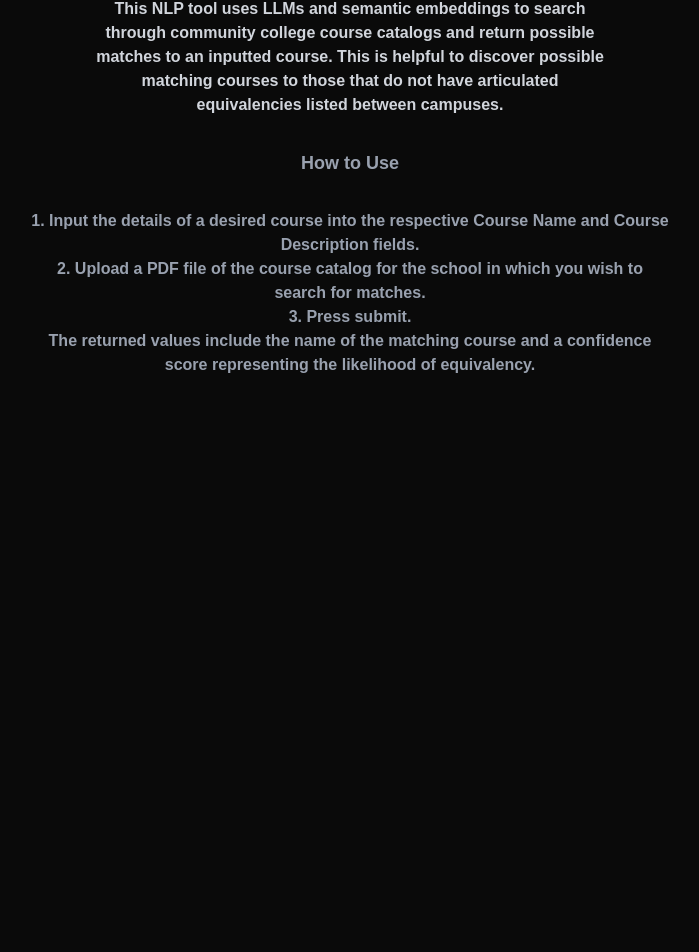
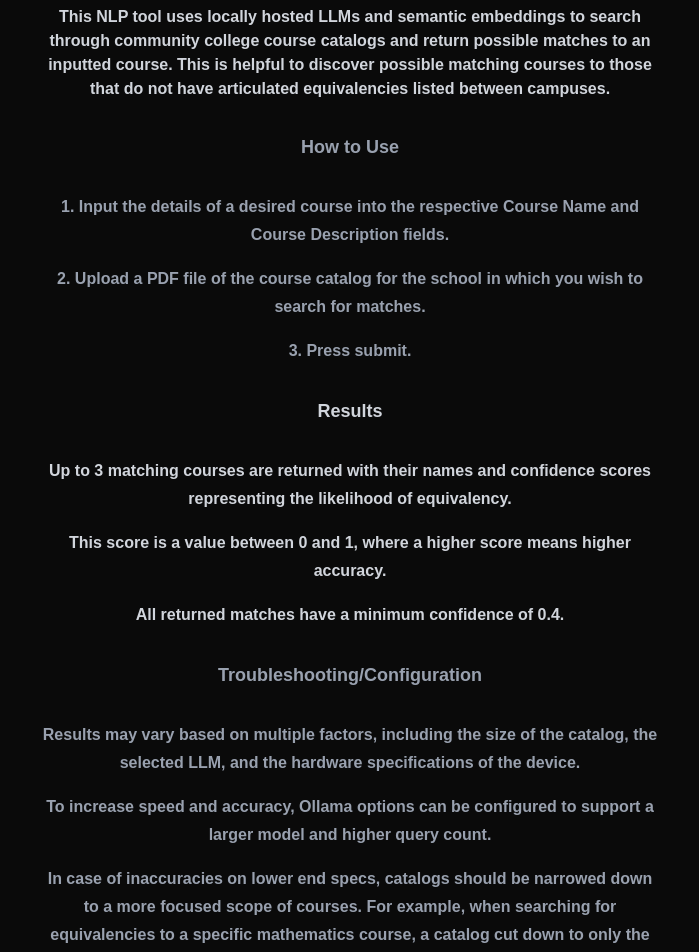
Before and after one commit to graBro1/pdf-course-matcher, a Next.js app: page /about in a window 1280 px wide. Shown: the part 167-1119 px from the top of the page, without its empty margins (290-989 px from the left). Before the commit the page ends 800 px from the top, so only its background shows below. Built offline with nearby package versions, Linux system fonts and the light colour scheme.

Commit message:
Add documentation and more info to About page

```diff
--- a/actions/client-actions.ts
+++ b/actions/client-actions.ts
@@ -2,20 +2,22 @@
 
 import { FormEvent, useTransition } from "react"
 
-
+// Validates inputs and submits form data to be handled by the server
 export function submitValidated(event: FormEvent<HTMLFormElement>, action: Function, startTransition: React.TransitionStartFunction) {
     event.preventDefault()
 
     const formData = new FormData(event.currentTarget)
 
+    // Validate if inputs follow requirements
     if ((formData.get("name") as string).length >= 5 && (formData.get("description") as string).length >= 20 && (formData.get("catalog") as File).type == "application/pdf") {
+        // Submit data to server if all inputs are valid
         startTransition(() => {
             action(formData)
         })
     }
 }
 
-
+// Colors confidence score based on its value
 export function scoreColor(score: number) {
     if (score >= 0.8) {
         return "text-cyan-400"
--- a/actions/server-actions.ts
+++ b/actions/server-actions.ts
@@ -1,6 +1,8 @@
 'use server'
 import React from 'react'
 
+
+// Fetches data to Python comparison script and returns best matches to the frontend
 export async function compare(previousState: unknown, formData: FormData) {
 
     try {
--- a/app/about/page.tsx
+++ b/app/about/page.tsx
@@ -4,16 +4,40 @@ export default function page() {
   return (
     <div>
         <h1 className="font-bold text-lg md:text-xl text-center m-4 md:m-8 text-gray-300">About</h1>
-        <p className="text-center block mx-auto text-sm md:text-base font-bold text-gray-300 max-w-[80%] md:max-w-[40%]">
-          This NLP tool uses LLMs and semantic embeddings to search through community college course catalogs and return possible matches to an inputted course.
+        <p className="text-center block mx-auto text-sm md:text-base p-2 font-bold text-gray-300 max-w-[80%] md:max-w-[50%]">
+          This NLP tool uses locally hosted LLMs and semantic embeddings to search through community college course catalogs and return possible matches to an inputted course.
           This is helpful to discover possible matching courses to those that do not have articulated equivalencies listed between campuses.
         </p>
-        <span className="font-bold md:text-lg text-center m-4 md:m-8 text-gray-400 block">How to Use</span>
-        <p className="text-center block mx-auto text-sm md:text-base font-bold text-gray-400 max-w-[80%] md:max-w-[50%]">
-          1. Input the details of a desired course into the respective Course Name and Course Description fields.<br></br>
-          2. Upload a PDF file of the course catalog for the school in which you wish to search for matches.<br></br>
-          3. Press submit. <br></br>
-          The returned values include the name of the matching course and a confidence score representing the likelihood of equivalency.
+        <span className="font-bold md:text-lg text-center m-2 md:m-6 text-gray-400 block">How to Use</span>
+        <p className="text-center block mx-auto text-sm md:text-base p-2 font-bold text-gray-400 max-w-[80%] md:max-w-[50%] leading-7">
+          1. Input the details of a desired course into the respective Course Name and Course Description fields.
+        </p>
+        <p className="text-center block mx-auto text-sm md:text-base p-2 font-bold text-gray-400 max-w-[80%] md:max-w-[50%] leading-7">
+          2. Upload a PDF file of the course catalog for the school in which you wish to search for matches.
+        </p>
+        <p className="text-center block mx-auto text-sm md:text-base p-2 font-bold text-gray-400 max-w-[80%] md:max-w-[50%] leading-7">
+          3. Press submit.
+        </p>
+        <span className="font-bold md:text-lg text-center m-2 md:m-6 text-gray-300 block">Results</span>
+        <p className="text-center block mx-auto text-sm md:text-base p-2 font-bold text-gray-300 max-w-[80%] md:max-w-[50%] leading-7">
+          Up to 3 matching courses are returned with their names and confidence scores representing the likelihood of equivalency.
+        </p>
+        <p className="text-center block mx-auto text-sm md:text-base p-2 font-bold text-gray-300 max-w-[80%] md:max-w-[50%] leading-7">
+          This score is a value between 0 and 1, where a higher score means higher accuracy.
+        </p>
+        <p className="text-center block mx-auto text-sm md:text-base p-2 font-bold text-gray-300 max-w-[80%] md:max-w-[50%] leading-7">
+          All returned matches have a minimum confidence of 0.4.
+        </p>
+        <span className="font-bold md:text-lg text-center m-2 md:m-6 text-gray-400 block">Troubleshooting/Configuration</span>
+        <p className="text-center block mx-auto text-sm md:text-base p-2 font-bold text-gray-400 max-w-[80%] md:max-w-[50%] leading-7">
+          Results may vary based on multiple factors, including the size of the catalog, the selected LLM, and the hardware specifications of the device.
+        </p>
+        <p className="text-center block mx-auto text-sm md:text-base p-2 font-bold text-gray-400 max-w-[80%] md:max-w-[50%] leading-7">
+          To increase speed and accuracy, Ollama options can be configured to support a larger model and higher query count.
+        </p>
+        <p className="text-center block mx-auto text-sm md:text-base p-2 font-bold text-gray-400 max-w-[80%] md:max-w-[50%] leading-7">
+          In case of inaccuracies on lower end specs, catalogs should be narrowed down to a more focused scope of courses.
+          For example, when searching for equivalencies to a specific mathematics course, a catalog cut down to only the mathematics section may yield greater results.
         </p>
     </div>
   )
```
Also changed, not shown: 1 other file (tests, documents, lock files or other folders).
